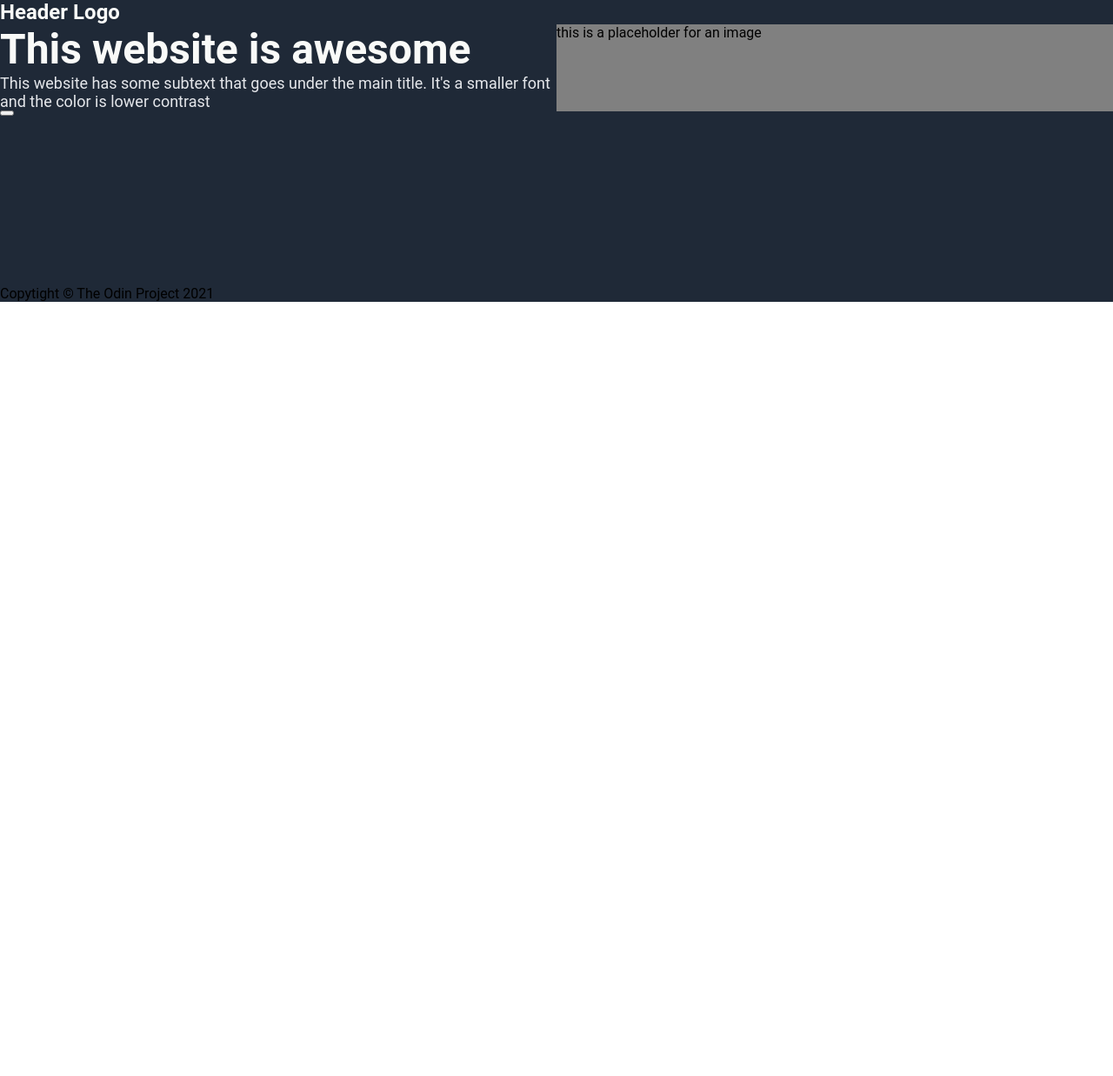
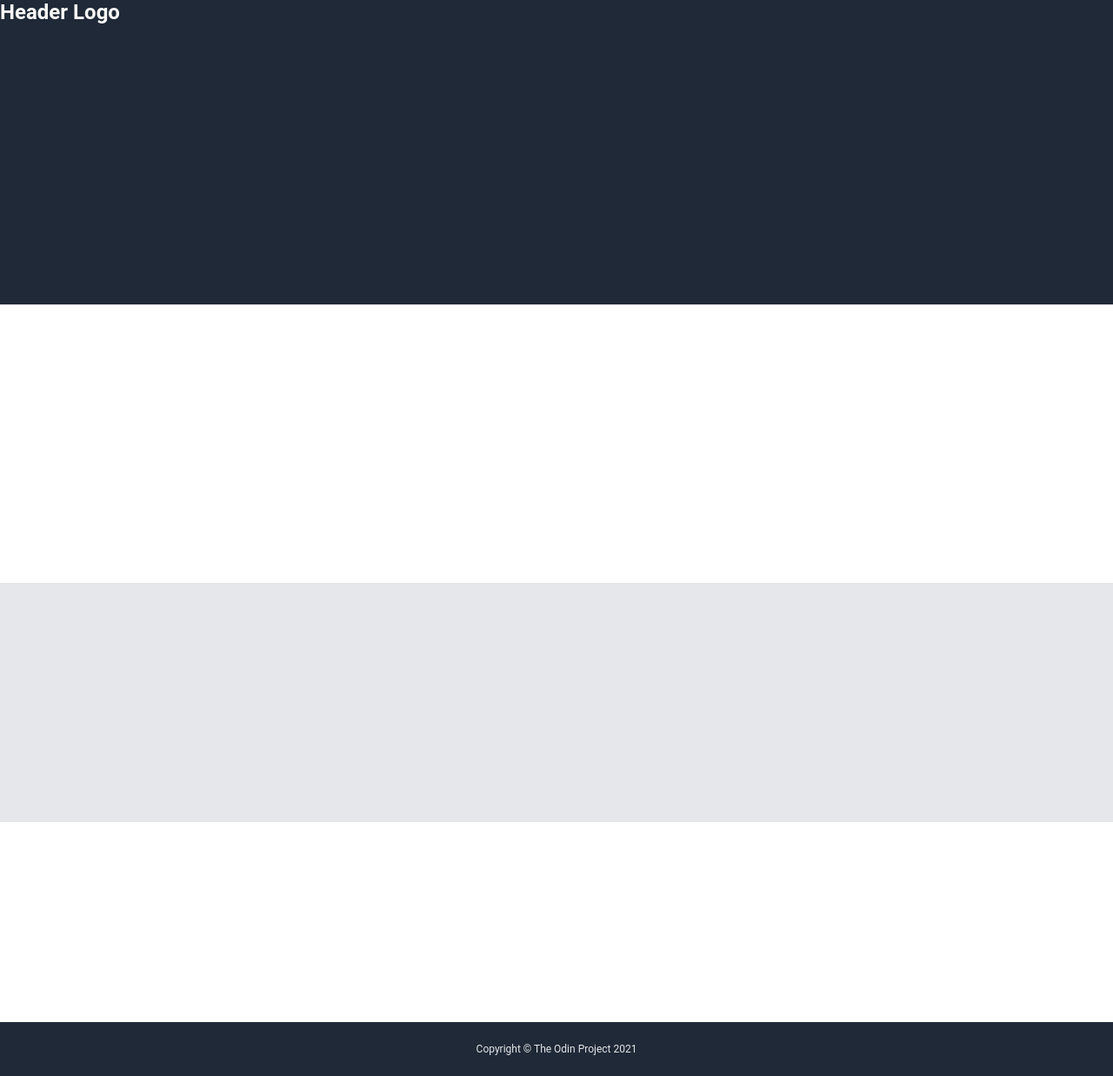
Before and after one commit to Decpalm/landing-page, a plain HTML site: page index.html in a window 1280 px wide. Shown: the whole page at 87% size. Before the commit the page ends 800 px from the top, so only its background shows below. Drawn offline with Linux system fonts and the light colour scheme.

Commit message:
Updated index.html and styles.css

```diff
--- a/index.html
+++ b/index.html
@@ -9,34 +9,25 @@
             <h2 class="logo">Header Logo</h2>
         </header>
 
-        <div class="container hero">
-            <div class="s1">
-                <h1 class="main">This website is awesome</h1>
-                <p class="secondary">This website has some subtext that goes under the main title.
-                    It's a smaller font and the color is lower contrast
-                </p>
-                <button>
-            </div>
-            <div class="s1 pic">
-                <p class="pic">this is a placeholder for an image</p>
-            </div>
+        <div class="container c1">
 
         </div>
 
-        <div>
+        <div class="c2">
 
         </div>
 
-        <div>
+        <div class="c3">
 
         </div>
 
-        <div>
+        <div class="c4">
 
         </div>
 
-        <footer>
-            <p>Copytight © The Odin Project 2021</p>
+
+        <footer class="container">
+            <p>Copyright © The Odin Project 2021</p>
         </footer>
 
     </body>
--- a/styles.css
+++ b/styles.css
@@ -2,6 +2,17 @@
     font-family: "Roboto", sans-serif;
     margin: 0px;
 
+
+}
+
+header {
+    height: 30px;
+}
+
+footer {
+    height: 62px;
+    color: #e5e7eb;
+    font-size: 12px;
 }
 
 .hero, footer {
@@ -11,6 +22,7 @@
 .main {
     font-size: 48px;
     color: #f9faf8;
+    font-weight: 900;
 }
 
 .secondary {
@@ -25,15 +37,29 @@
 
 .container {
     display: flex;
-    height: 300px;
-
 }
 
-.s1 {
-    flex: 1;
-    height:100px;
+footer.container {
+    justify-content: center;
+    align-items: center;
 }
 
-.s1.pic {
-    background: grey;
+.c1 {
+    height: 320;
+    background-color:#1f2937;
 }
+
+.c2 {
+    height: 320px;
+    background-color:white;
+}
+
+.c3 {
+    height: 275px;
+    background-color: #e5e7eb;
+}
+
+.c4 {
+    height: 230px;
+    background-color: white;
+}
```
